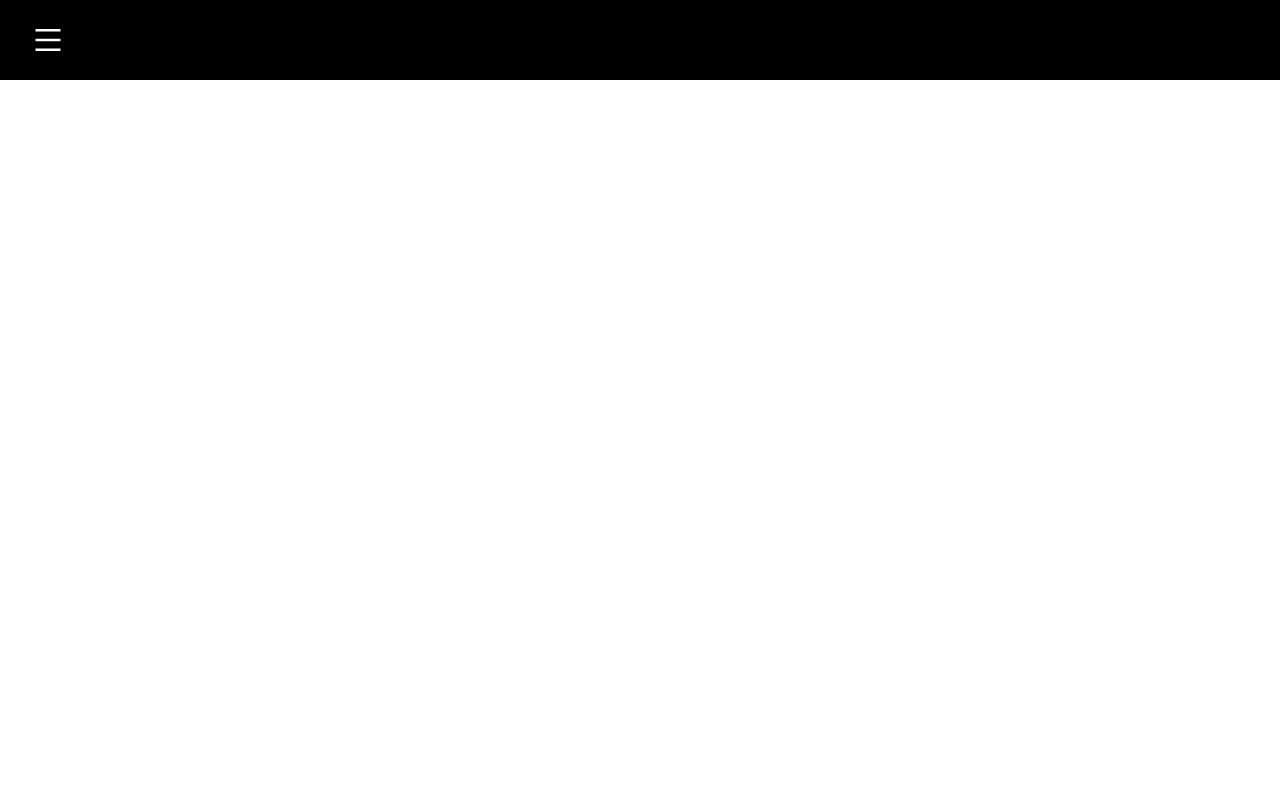
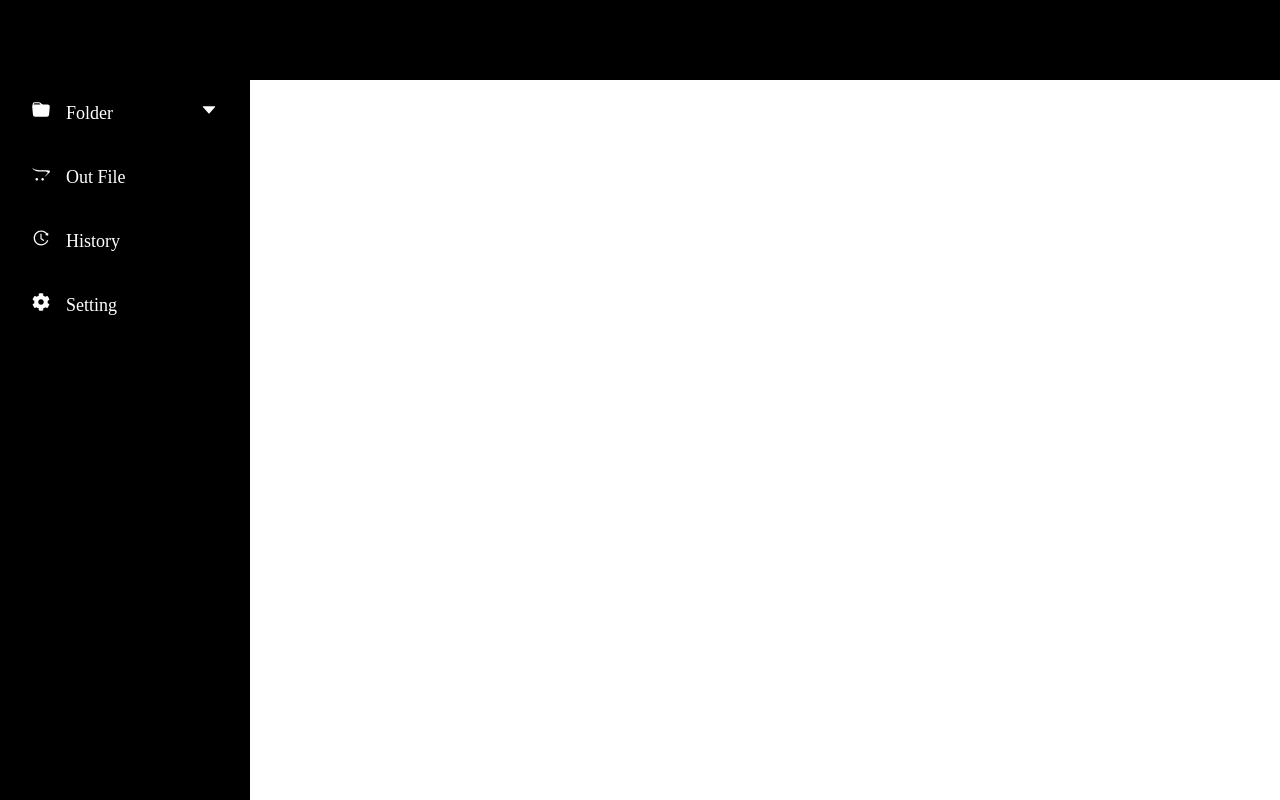
Before and after one commit to dxvxd5/online-ide, a React (Create React App) app in the folder client/: page / in a window 1280 px wide. Built offline with nearby package versions, Linux system fonts and the light colour scheme.

Commit message:
frontend sidebar

```diff
--- a/client/src/App.tsx
+++ b/client/src/App.tsx
@@ -1,53 +1,24 @@
-// import React from 'react';
-// import './App.css';
-// import { BrowserRouter as Router, Route } from 'react-router-dom';
-// import IdeModel from './data/model/model';
-// import LoginPresenter from './app/login/LoginPresenter';
+import React from 'react';
+import './App.css';
+import { BrowserRouter as Router, Route } from 'react-router-dom';
+import IdeModel from './data/model/model';
+import LoginPresenter from './app/login/LoginPresenter';
+import Sidebar from './app/sidebar/Sidebar';
 
-// function App(): JSX.Element {
-//   const ideModel = new IdeModel();
-//   return (
-//     <Router>
-//       <div className="container">
-//         <Route
-//           path="/login"
-//           exact
-//           component={() => <LoginPresenter model={ideModel} />}
-//         />
-//       </div>
-//     </Router>
-//   );
-// }
-
-// export default App;
-
-import React, { FC } from 'react';
-import './App.css';
-import { BrowserRouter as Router, Route, Switch } from 'react-router-dom';
-import SidebarHelper from './app/sidebar/SidebarHelper';
-import {
-  Settings,
-  History,
-  OutFile,
-  Overview,
-  File2,
-  File1,
-} from './app/sidebar/pages/Overview';
-
-const App: FC = () => {
+function App(): JSX.Element {
+  const ideModel = new IdeModel();
   return (
     <Router>
-      <SidebarHelper />
-      <Switch>
-        <Route path="/main" component={Overview} exact />
-        <Route path="/folder/file1" component={File1} exact />
-        <Route path="/folder/file1" component={File2} exact />
-        <Route path="/out_file" component={OutFile} exact />
-        <Route path="/history" component={History} exact />
-        <Route path="/settings" component={Settings} exact />
-      </Switch>
+      <Sidebar />
+      <div className="container">
+        <Route
+          path="/login"
+          exact
+          component={() => <LoginPresenter model={ideModel} />}
+        />
+      </div>
     </Router>
   );
-};
+}
 
 export default App;
--- a/client/src/app/sidebar/Sidebar.tsx
+++ b/client/src/app/sidebar/Sidebar.tsx
@@ -1,20 +1,30 @@
-// import React, { FC } from 'react';
-// import '../../App.css';
-// import { BrowserRouter as Router, Route, Switch } from 'react-router-dom';
-// import SidebarHelper from './SidebarHelper';
-// import ExamplePage from './ExamplePage';
+import React, { FC } from 'react';
+import '../../App.css';
+import { BrowserRouter as Router, Route, Switch } from 'react-router-dom';
+import SidebarHelper from './SidebarHelper';
+import {
+  Settings,
+  History,
+  OutFile,
+  Overview,
+  File2,
+  File1,
+} from './pages/Overview';
 
-// const Sidebar: FC = () => {
-//   return (
-//     <>
-//       <Router>
-//         <SidebarHelper />
-//         <Switch>
-//           <Route path="/ExamplePage" component={ExamplePage} exact />
-//         </Switch>
-//       </Router>
-//     </>
-//   );
-// };
+const Sidebar: FC = () => {
+  return (
+    <Router>
+      <SidebarHelper />
+      <Switch>
+        <Route path="/main" component={Overview} exact />
+        <Route path="/folder/file1" component={File1} exact />
+        <Route path="/folder/file1" component={File2} exact />
+        <Route path="/out_file" component={OutFile} exact />
+        <Route path="/history" component={History} exact />
+        <Route path="/settings" component={Settings} exact />
+      </Switch>
+    </Router>
+  );
+};
 
-// export default Sidebar;
+export default Sidebar;
--- a/client/src/app/sidebar/SidebarData.tsx
+++ b/client/src/app/sidebar/SidebarData.tsx
@@ -4,30 +4,28 @@ import {
   AiFillCaretDown,
   AiFillCaretUp,
   AiOutlineHistory,
-  AiOutlineHome,
-  AiOutlineMoneyCollect,
-  AiOutlineUser,
 } from 'react-icons/ai';
-import { FaCog, FaOpencart } from 'react-icons/fa';
+import { BsFillFolderFill } from 'react-icons/bs';
+import { FaCog, FaOpencart, FaFileAlt } from 'react-icons/fa';
 import { SidebarItem } from './models/SidebarItem';
 
 export const SidebarData: SidebarItem[] = [
   {
     title: 'Folder',
-    path: '/main',
-    icon: <AiOutlineHome />,
+    path: '/folder',
+    icon: <BsFillFolderFill />,
     iconClosed: <AiFillCaretDown />,
     iconOpened: <AiFillCaretUp />,
     subnav: [
       {
         title: 'File1',
         path: '/folder/file1',
-        icon: <AiOutlineUser />,
+        icon: <FaFileAlt />,
       },
       {
         title: 'File2',
         path: '/folder/file2',
-        icon: <AiOutlineMoneyCollect />,
+        icon: <FaFileAlt />,
       },
     ],
   },
--- a/client/src/app/sidebar/SidebarHelper.tsx
+++ b/client/src/app/sidebar/SidebarHelper.tsx
@@ -1,8 +1,10 @@
-import React, { FC, useState } from 'react';
-import { Link } from 'react-router-dom';
+/* eslint-disable import/no-unresolved */
+// import React, { FC, useState } from 'react';
+import React, { FC } from 'react';
+// import { Link } from 'react-router-dom';
 import styled from 'styled-components';
 import { IconContext } from 'react-icons';
-import { AiOutlineMenu, AiOutlineClose } from 'react-icons/ai';
+// import { AiOutlineMenu, AiOutlineClose } from 'react-icons/ai';
 import { SidebarData } from './SidebarData';
 import Submenu from './Submenu';
 
@@ -13,44 +15,44 @@ const Nav = styled.div`
   height: 5rem;
   background-color: black;
 `;
-
-const SidebarNav = styled.div<{ sidebar: boolean }>`
+// const SidebarNav = styled.div<{ sidebar: boolean }>`
+const SidebarNav = styled.div`
   width: 250px;
   height: 100vh;
   background-color: black;
   position: fixed;
-  top: 0;
-  left: ${({ sidebar }) => (sidebar ? '0' : '-100%')};
+  top: 10;
   transition: 350ms;
 `;
+// left: ${({ sidebar }) => (sidebar ? '0' : '-100%')};
 
-const NavIcon = styled(Link)`
-  display: flex;
-  justify-content: flex-start;
-  align-items: center;
-  height: 5rem;
-  font-size: 2rem;
-  margin-left: 2rem;
-`;
+// const NavIcon = styled(Link)`
+//   display: flex;
+//   justify-content: flex-start;
+//   align-items: center;
+//   height: 5rem;
+//   font-size: 2rem;
+//   margin-left: 2rem;
+// `;
 
 const SidebarWrap = styled.div``;
 
 const SidebarHelper: FC = () => {
-  const [sidebar, setSidebar] = useState(false);
-  const showSidebar = () => setSidebar(!sidebar);
+  // const [sidebar, setSidebar] = useState(false);
+  // const showSidebar = () => setSidebar(!sidebar);
 
   return (
     <IconContext.Provider value={{ color: '#fff' }}>
       <Nav>
-        <NavIcon to="#" onClick={showSidebar}>
+        {/* <NavIcon to="#" onClick={showSidebar}>
           <AiOutlineMenu />
-        </NavIcon>
+        </NavIcon> */}
       </Nav>
-      <SidebarNav sidebar={sidebar}>
+      <SidebarNav>
         <SidebarWrap>
-          <NavIcon to="#" onClick={showSidebar}>
+          {/* <NavIcon to="#" onClick={showSidebar}>
             <AiOutlineClose />
-          </NavIcon>
+          </NavIcon> */}
           {SidebarData.map((item, index) => {
             // eslint-disable-next-line react/no-array-index-key
             return <Submenu item={item} key={index} />;
```
Also changed, not shown: 1 other file (tests, documents, lock files or other folders).
